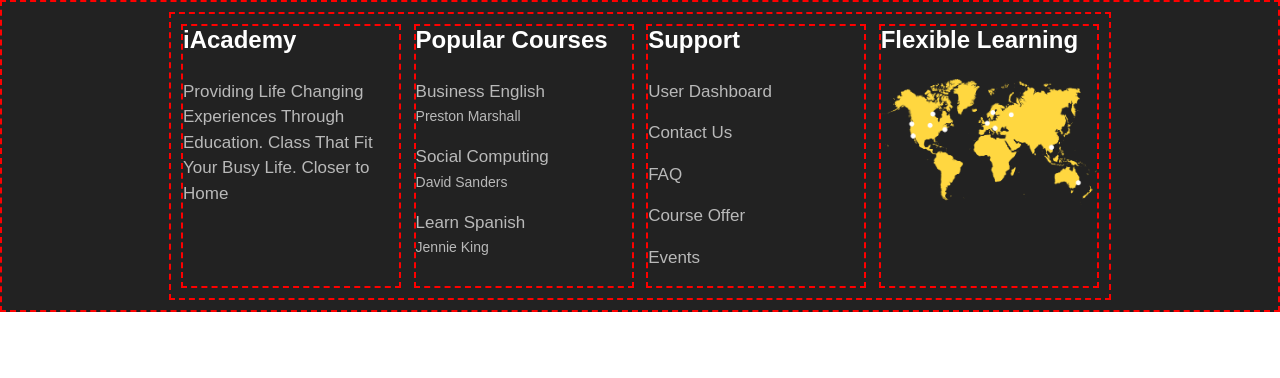
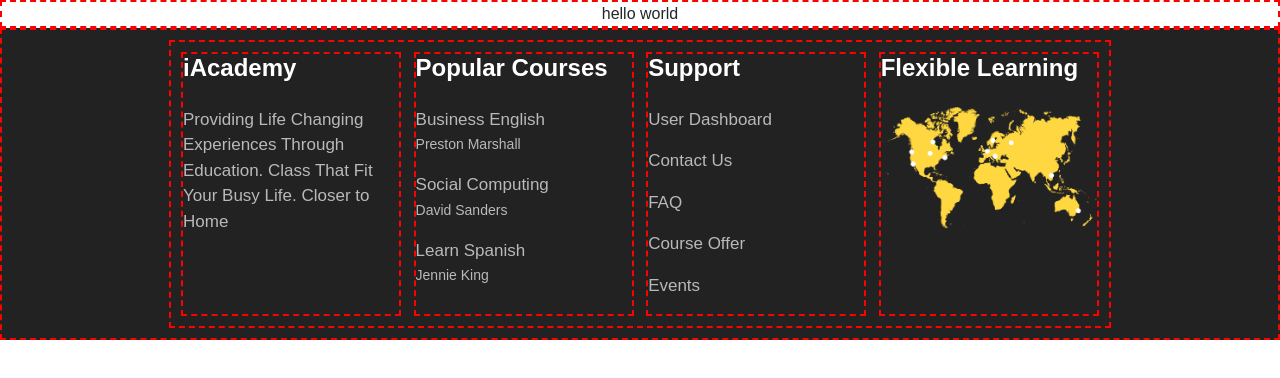
Before and after one commit to andreabellome/proj-html-vuejs, a Vue app: page / in a window 1280 px wide. Shown: the top 378 px of the page. Built offline with nearby package versions, Linux system fonts and the light colour scheme.

Commit message:
header comp created

```diff
--- a/src/App.vue
+++ b/src/App.vue
@@ -2,10 +2,12 @@
 import axios from 'axios';
 import { store } from './store';
 import FooterComp from './components/FooterComp.vue';
+import HeaderComp from './components/HeaderComp.vue';
 
 export default {
   name: "App",
   components: {
+    HeaderComp,
     FooterComp
   },
   data() {
@@ -18,6 +20,7 @@ export default {
 </script>
 
 <template>
+  <HeaderComp />
   <FooterComp :datiFooter="store.footerObj" />
 </template>
 
--- /dev/null
+++ b/src/components/HeaderComp.vue
@@ -0,0 +1,18 @@
+<template>
+    <div class="debug text-center">
+        hello world
+    </div>
+</template>
+
+<script>
+export default {
+    name: 'HeaderComp',
+    setup() {
+
+
+        return {}
+    }
+}
+</script>
+
+<style lang="scss" scoped></style>
```
